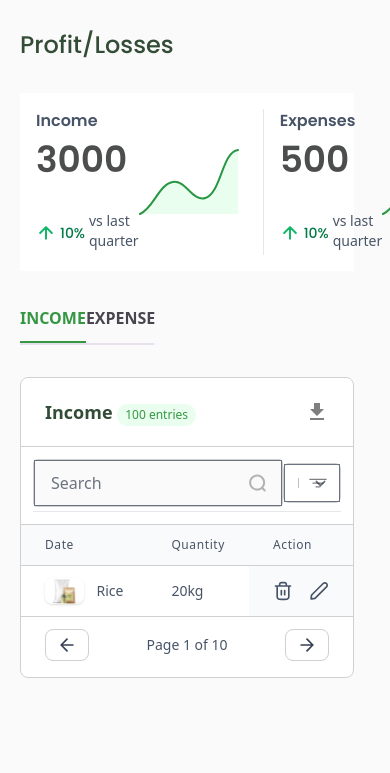
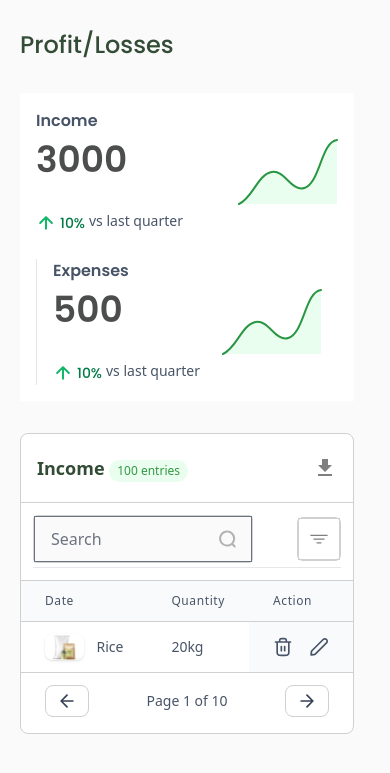
Before and after one commit to boratechlife/farmers, a website: page src/profit_losses.html in a window 390 px wide. Shown: the part 51-824 px from the top of the page. Drawn offline with Linux system fonts and the light colour scheme.

Commit message:
fix profit and losses

```diff
--- a/src/profit_losses.html
+++ b/src/profit_losses.html
@@ -284,7 +284,9 @@
           <h4 class="font-medium my-8 text-2xl font-Poppins text-[#334C36]">
             Profit/Losses
           </h4>
-          <div class="flex bg-white p-4 divide-x gap-6">
+          <div
+            class="flex flex-wrap lg:flex-nowrap bg-white p-4 divide-x gap-6"
+          >
             <div class="w-full lg:w-1/2 flex justify-between items-center">
               <div class="">
                 <h5 class="text-base font-semibold font-Poppins text-[#475467]">
@@ -416,7 +418,7 @@
           </div>
 
           <!-- TABS NAVIGATION -->
-          <div class="mt-6 w-full">
+          <div class="mt-6 hidden lg:block w-full">
             <ul class="w-2/5 flex border-b-2 border-[#E7E0EC]">
               <li
                 class="flex-1 h-[48px] flex items-center justify-center text-primary border-b-2 border-primary font-semibold text-center uppercase"
@@ -435,7 +437,7 @@
           <div class="mt-8 bg-white border border-gray-2 rounded-lg mb-4">
             <!-- header -->
             <div
-              class="py-5 px-6 border-b border-gray-2 flex items-center justify-between"
+              class="py-5 px-4 lg:px-6 border-b border-gray-2 flex items-center justify-between"
             >
               <div>
                 <span class="text-lg font-semibold text-success-3">
@@ -466,7 +468,9 @@
             <div class="px-3 lg:px-6 py-3">
               <div class="flex justify-between items-center">
                 <div class="flex justify-between items-center">
-                  <div class="rounded border border-gray-2 relative w-[250px]">
+                  <div
+                    class="rounded border border-gray-2 relative w-10/12 lg:w-[250px]"
+                  >
                     <input
                       type="text"
                       placeholder="Search"
@@ -487,17 +491,34 @@
                 </div>
 
                 <div
-                  class="border border-gray-2 flex items-center rounded-md focus-within:border-dark relative group/select"
+                  class="border border-[#D0D0D0] flex items-center rounded-md focus-within:border-dark relative group/select"
                 >
                   <select
                     name=""
                     id=""
-                    class="bg-transparent accent-white py-2 w-full pl-3 pr-10 text-sm focus:outline-none text-gray-7 appearance-none relative"
+                    class="bg-transparent hidden lg:block accent-white py-2 w-full pl-3 pr-10 text-sm focus:outline-none text-gray-7 appearance-none relative"
                   >
                     <option value="">Filter</option>
                   </select>
+
+                  <div class="border h-full p-2.5 border-[#D0D0D0]">
                     <svg
-                    class="w-5 h-auto absolute right-3 top-1/2 -translate-y-1/2"
+                      xmlns="http://www.w3.org/2000/svg"
+                      width="20"
+                      height="20"
+                      viewBox="0 0 20 20"
+                      fill="none"
+                    >
+                      <path
+                        d="M15.625 10C15.625 10.1658 15.5592 10.3247 15.4419 10.4419C15.3247 10.5592 15.1658 10.625 15 10.625H5C4.83424 10.625 4.67527 10.5592 4.55806 10.4419C4.44085 10.3247 4.375 10.1658 4.375 10C4.375 9.83424 4.44085 9.67527 4.55806 9.55806C4.67527 9.44085 4.83424 9.375 5 9.375H15C15.1658 9.375 15.3247 9.44085 15.4419 9.55806C15.5592 9.67527 15.625 9.83424 15.625 10ZM18.125 5.625H1.875C1.70924 5.625 1.55027 5.69085 1.43306 5.80806C1.31585 5.92527 1.25 6.08424 1.25 6.25C1.25 6.41576 1.31585 6.57473 1.43306 6.69194C1.55027 6.80915 1.70924 6.875 1.875 6.875H18.125C18.2908 6.875 18.4497 6.80915 18.5669 6.69194C18.6842 6.57473 18.75 6.41576 18.75 6.25C18.75 6.08424 18.6842 5.92527 18.5669 5.80806C18.4497 5.69085 18.2908 5.625 18.125 5.625ZM11.875 13.125H8.125C7.95924 13.125 7.80027 13.1908 7.68306 13.3081C7.56585 13.4253 7.5 13.5842 7.5 13.75C7.5 13.9158 7.56585 14.0747 7.68306 14.1919C7.80027 14.3092 7.95924 14.375 8.125 14.375H11.875C12.0408 14.375 12.1997 14.3092 12.3169 14.1919C12.4342 14.0747 12.5 13.9158 12.5 13.75C12.5 13.5842 12.4342 13.4253 12.3169 13.3081C12.1997 13.1908 12.0408 13.125 11.875 13.125Z"
+                        fill="black"
+                        fill-opacity="0.5"
+                      />
+                    </svg>
+                  </div>
+                  <div class="border hidden lg:block bg-white">
+                    <svg
+                      class="w-5 bg-white h-auto lg:absolute right-3 top-1/2 -translate-y-1/2"
                       xmlns="http://www.w3.org/2000/svg"
                       viewBox="0 0 20 20"
                       fill="none"
@@ -508,6 +529,7 @@
                         fill-opacity="0.5"
                       />
                     </svg>
+                  </div>
                 </div>
               </div>
               <hr class="mt-1" />
```
Also changed, not shown: dist/output.css. Lines whose indentation alone changed are shown as unchanged.
